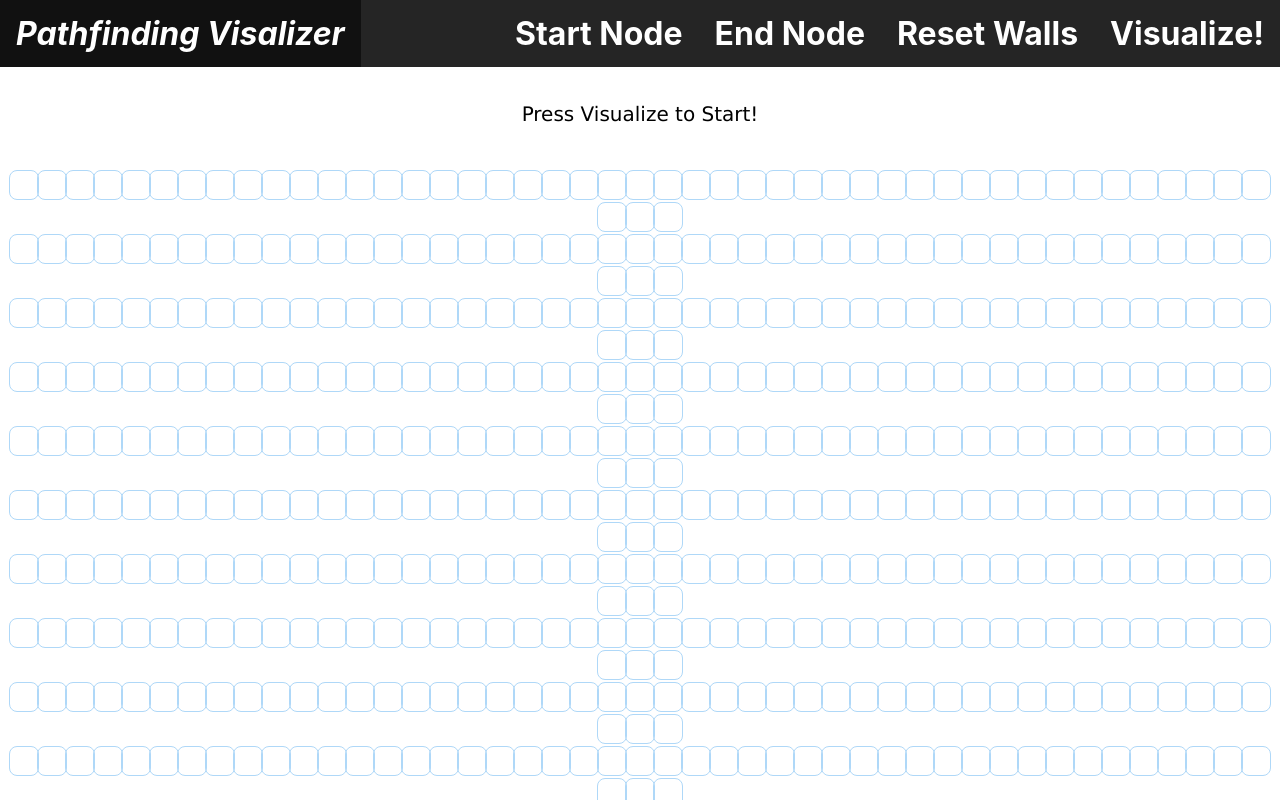
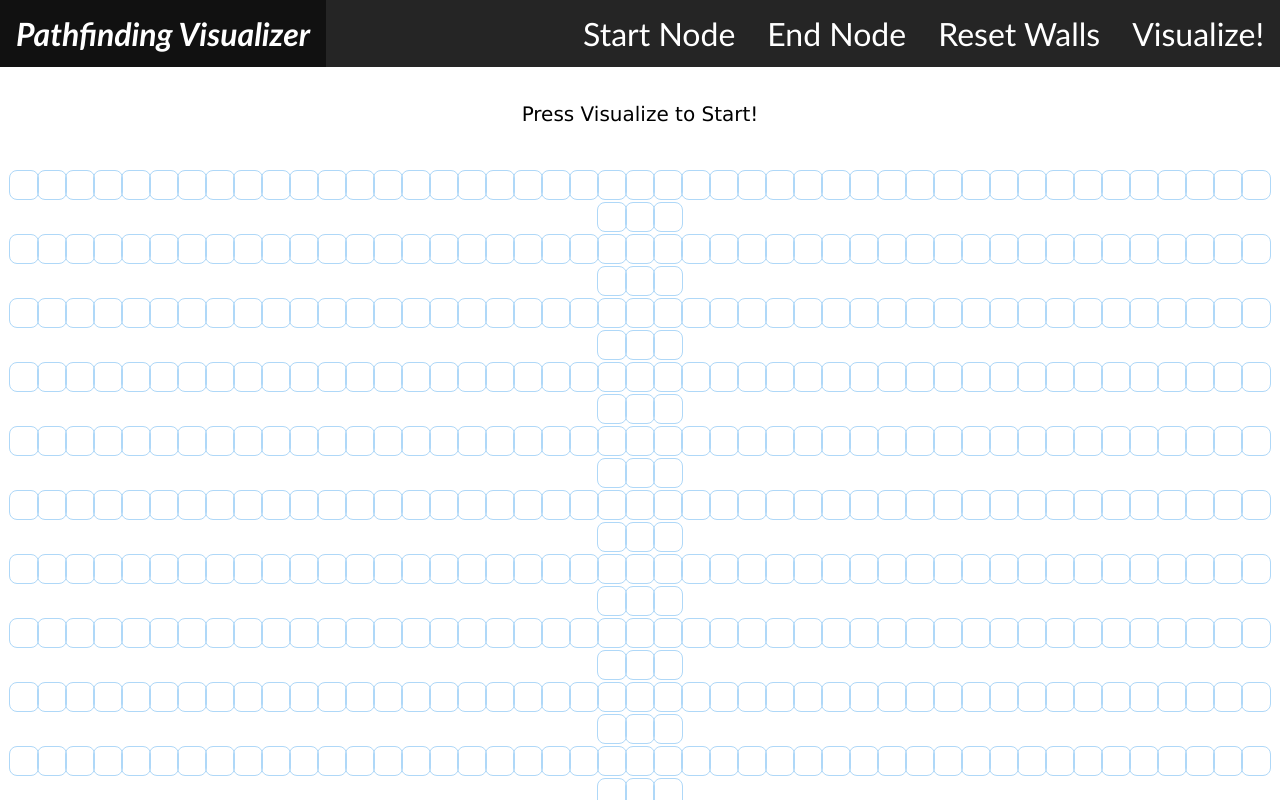
Before and after one commit to sahibrao/Pathfinding-Visualizer, a React (Create React App) app: page / in a window 1280 px wide. Shown: the top 800 px of the page. Built offline with nearby package versions, Linux system fonts and the light colour scheme.

Commit message:
Fixed a bug with start/end node and added fonts

```diff
--- a/src/PathfindingVisualizer/PathfindingVisualizer.css
+++ b/src/PathfindingVisualizer/PathfindingVisualizer.css
@@ -29,14 +29,15 @@ p {
     padding: 14px 16px;
     text-decoration: none;
     font-size: 2rem;
-    font-weight: bold;
+    /* font-weight: bold; */
+    font-family: "PT Sans", Calibri, Tahoma, sans-serif;
   }
 
   #main {
     background-color: green;
     float: left;
     font-style: oblique;
-    font-weight: lighter;
+    font-weight: bold;
   }
 
 
--- a/src/PathfindingVisualizer/PathfindingVisualizer.jsx
+++ b/src/PathfindingVisualizer/PathfindingVisualizer.jsx
@@ -161,11 +161,11 @@ export default class PathfindingVisualizer extends Component {
 
   enterStartNode(){
     message = 'Pick a Node as your Starting Node'
-    this.setState({mouseIsPressedForStartNode: true});
+    this.setState({mouseIsPressedForStartNode: true, mouseIsPressedForEndNode: false});
   }
   enterEndNode(){
     message = 'Pick a Node as your Ending Node'
-    this.setState({mouseIsPressedForEndNode: true});
+    this.setState({mouseIsPressedForEndNode: true, mouseIsPressedForStartNode: false});
   }
   resetWalls(){
     const newGrid = this.state.grid;
@@ -185,7 +185,7 @@ export default class PathfindingVisualizer extends Component {
     return (
       <>
         <ul>
-          <li id = 'main'><a href = "/">Pathfinding Visalizer</a></li>
+          <li id = 'main'><a href = "/">Pathfinding Visualizer</a></li>
           {/* eslint-disable-next-line */}
           <li onClick={() => this.visualizeDijkstra().then(message = FINAL_MESSAGE)}><a href = "#">Visualize!</a></li>
           {/* eslint-disable-next-line */}
```
